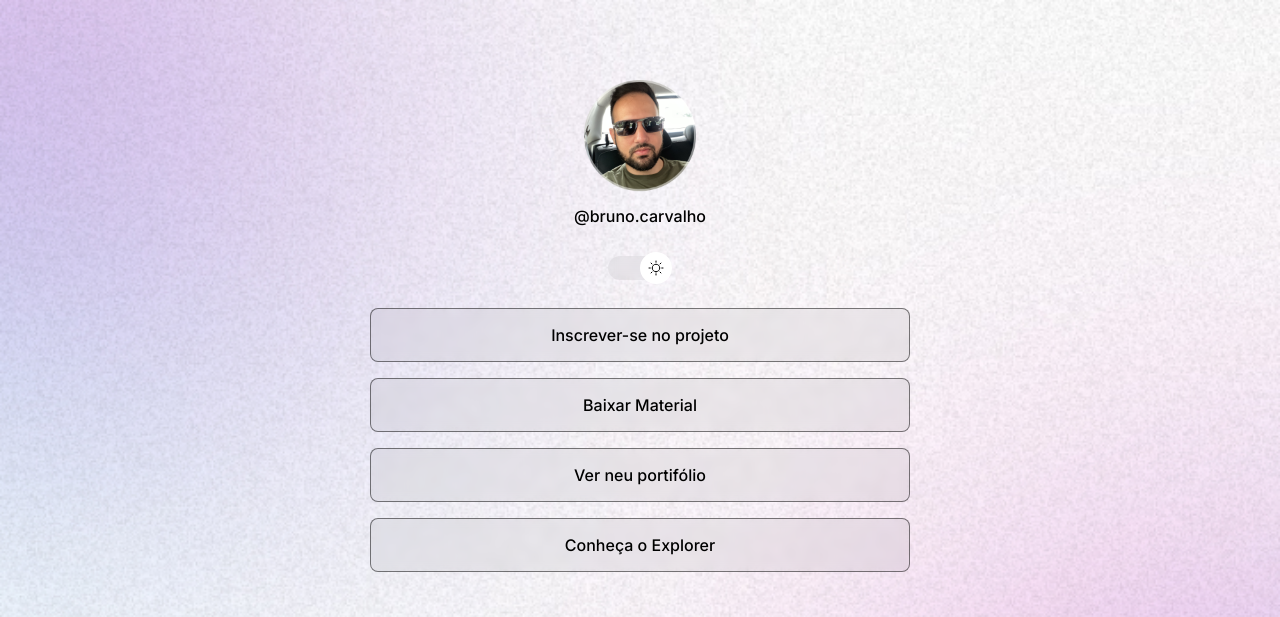
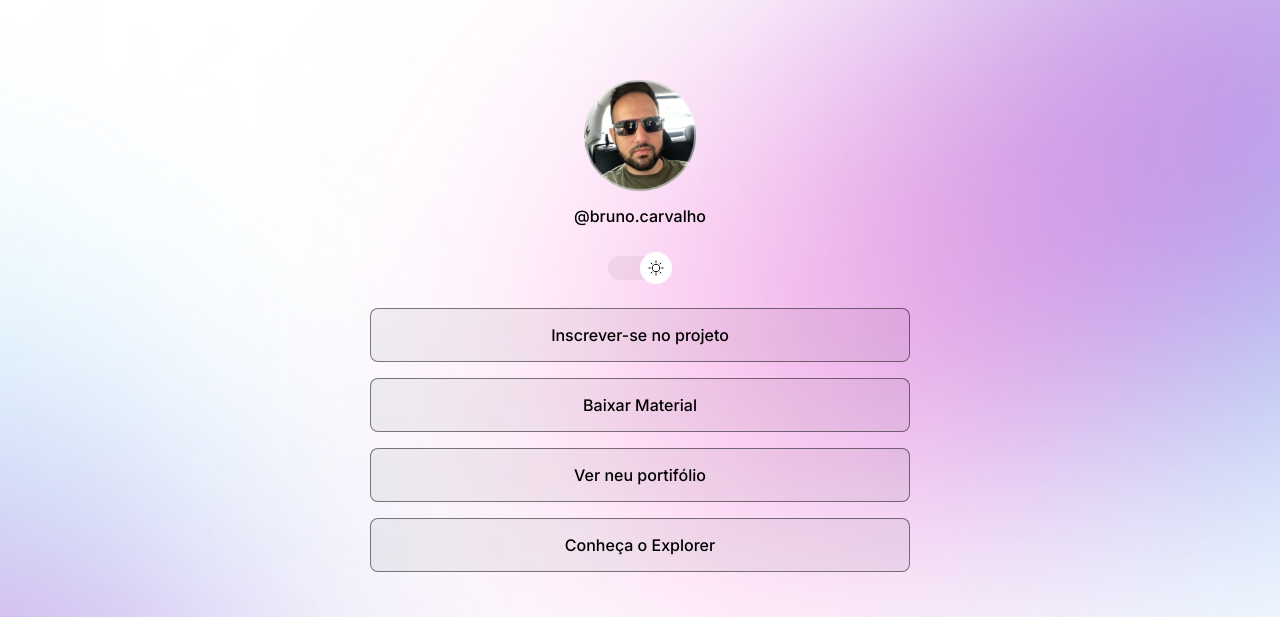
Before and after one commit to brunocarvalho-lt/discover-rocket, a plain HTML site: page index.html in a window 1280 px wide. Shown: the top 617 px of the page. Drawn offline with nearby package versions, Linux system fonts and the light colour scheme.

Commit message:
hange background based on media queries

```diff
--- a/style.css
+++ b/style.css
@@ -33,6 +33,7 @@ body {
 
   /*background: color imagem repeat position/size */
   background: var(--bg-url) no-repeat top center/cover;
+  height: 100vh;
 }
 
 body * {
@@ -164,3 +165,14 @@ footer{
   text-align: center;
   font-size: 14px;
 }
+
+/* media querieis */
+@media (min-width: 700px) {
+:root {
+  --bg-url: url(./assets/bg-desktop.jpg);
+}
+
+.Light {
+  --bg-url: url(./assets/bg-desktop-light.jpg);
+}
+}
```
